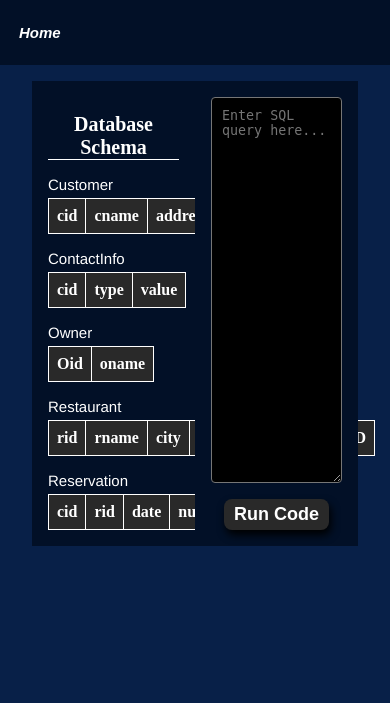
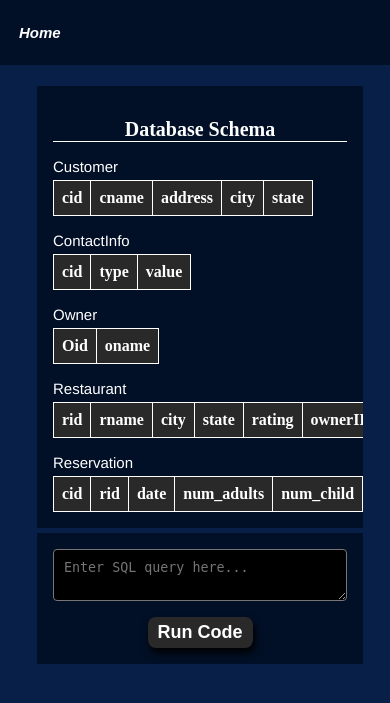
Before and after one commit to AuricFox/Skylar, a Flask app: page / in a window 390 px wide. Shown: the top 703 px of the page. Run offline with Flask 3, Linux system fonts and the light colour scheme; lists and menus that the app fills with data are empty; parts of the project's set-up code (start-up, migrations or seed data) failed here and were passed over.

Commit message:
Removing divider and working on page responsiveness

```diff
--- a/app/static/css/base.css
+++ b/app/static/css/base.css
@@ -92,21 +92,15 @@ body {
 /* ========== Section ========== */
 
 .section {
-    display: flex;
-    flex-direction: row;
     margin: 0 2rem 1rem 2rem;
 }
 
-#schema, #terminal {
+.topic {
     background-color: #021027;
     padding: 1rem;
-    width: 50%;
-}
-
-#divider {
-    width: 5px;
-    height: 100;
-    cursor: ew-resize;
+    margin: 5px;
+    overflow-x: auto;
+    overflow-y: auto;
 }
 
 .title {
@@ -234,3 +228,39 @@ button:hover {
     padding: 1rem;
     background-color: red;
 }
+
+/* ========== Responsive Pages ========== */
+
+/* Styles for desktop devices */
+@media (min-width: 800px) {
+    .section {
+        display: flex;
+        flex-direction: row;
+    }
+
+    .topic {
+        width: 50%;
+    }
+}
+
+/* Styles for tablets */
+@media (max-width: 799px) {
+    .section {
+        flex-direction: column;
+    }
+
+    .topic {
+        width: 100%;
+    }
+}
+
+/* Styles for phones */
+@media (max-width: 479px) {
+    .section {
+        flex-direction: column;
+    }
+
+    .topic {
+        width: 100%;
+    }
+}
--- a/app/static/js/base.js
+++ b/app/static/js/base.js
@@ -1,44 +1 @@
-// Get references to the divider and the columns
-var divider = document.getElementById("divider");
-var leftColumn = document.getElementById("schema");
-var rightColumn = document.getElementById("terminal");
-
-// Variables to keep track of mouse movement
-var isDragging = false;
-var startWidth, startMouseX, startDividerX;
-
-// Minimum and maximum width percentages for the left column
-var minLeftColumnWidthPercent = 30;
-var maxLeftColumnWidthPercent = 70;
-
-// Event listener for mouse down on the divider
-divider.addEventListener("mousedown", function (event) {
-    isDragging = true;
-    startWidth = leftColumn.offsetWidth;
-    startMouseX = event.clientX;
-    startDividerX = divider.getBoundingClientRect().left;
-
-    // Prevent text selection while dragging
-    event.preventDefault();
-});
-
-// Event listener for mouse move
-document.addEventListener("mousemove", function (event) {
-    if (isDragging) {
-
-        var deltaX = event.clientX - startMouseX;                       // Calculate the change in mouse position
-        var newDividerX = startDividerX + deltaX;                       // Calculate the new position of the divider
-        var newWidth = (newDividerX / document.body.offsetWidth) * 100; // Calculate the new width of the left column
-
-        // Apply size restrictions
-        if (newWidth >= minLeftColumnWidthPercent && newWidth <= maxLeftColumnWidthPercent) {
-            leftColumn.style.width = newWidth + "%";
-            rightColumn.style.width = (100 - newWidth) + "%";
-        }
-    }
-});
-
-// Event listener for mouse up
-document.addEventListener("mouseup", function (event) {
-    isDragging = false;
-});
+// Base js file
--- a/app/templates/base.html
+++ b/app/templates/base.html
@@ -29,7 +29,7 @@
 
     <footer></footer>
 
-    <script src="{{ url_for('static', filename='js/base.js') }}" defer></script>
+    <script src="{{ url_for('static', filename='js/base.js') }}"></script>
 </body>
 
 </html>
--- a/app/templates/home.html
+++ b/app/templates/home.html
@@ -5,8 +5,8 @@
 
 {% block content %}
 
-<div  class="section">
-    <div id="schema">
+<div class="section">
+    <div class="topic" id="schema">
         <div class="title">Database Schema</div>
         {% for table, values in data['tables'].items() %}
             <div class="table-name">
@@ -24,9 +24,7 @@
         {% endfor %}
     </div>
 
-    <div id="divider"></div>
-
-    <div id="terminal">
+    <div class="topic" id="terminal">
         <form action="{{ url_for('home') }}" method="post">
             <textarea name="code" id="code" placeholder="{{ data['query'] if data.get('query') else 'Enter SQL query here...' }}"></textarea>
             <button type="submit">Run Code</button>
```
Also changed, not shown: data/Skylar.db.
